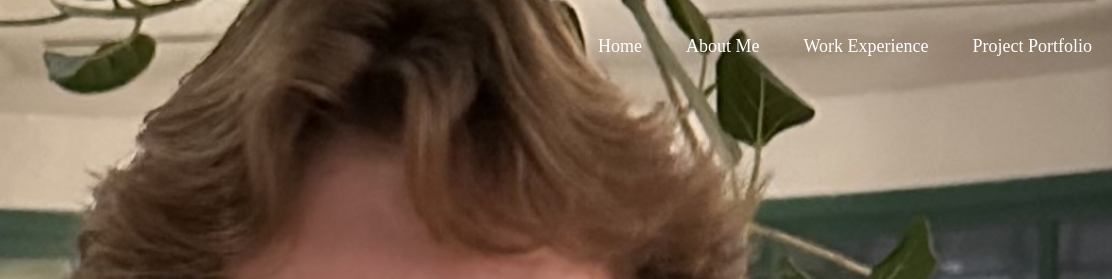
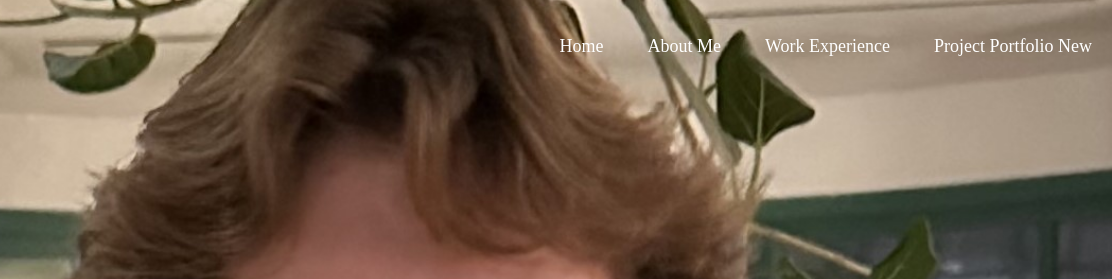
Before and after one commit to blake-lee-38/Personal-Portfolio, a plain HTML site: page index.html in a window 1280 px wide. Shown: the top 279 px of the page, 168-1280 px from the left. Drawn offline with Linux system fonts and the light colour scheme.

Commit message:
Website Changes

```diff
--- a/index.html
+++ b/index.html
@@ -16,7 +16,7 @@
                 <li><a href="#">Home</a></li>
                 <li><a href="#">About Me</a></li>
                 <li><a href="#">Work Experience</a></li>
-                <li><a href="#">Project Portfolio</a></li>
+                <li><a href="#">Project Portfolio New</a></li>
             </ul>
         </nav>
 
```
